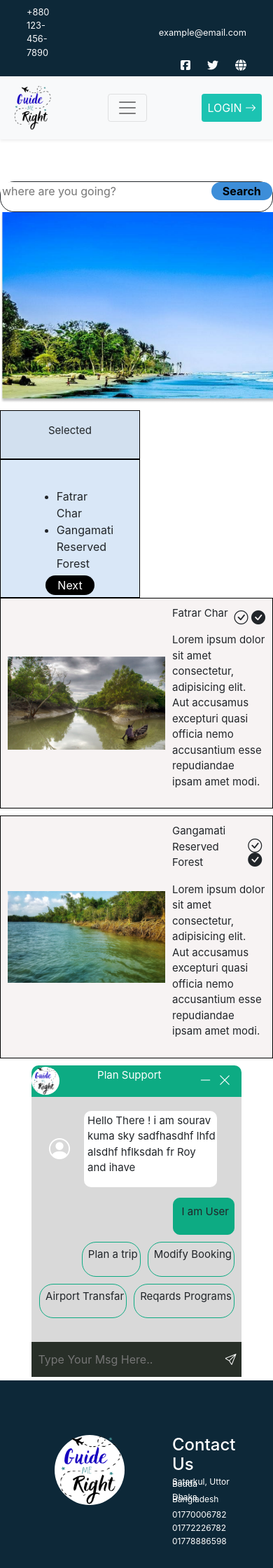
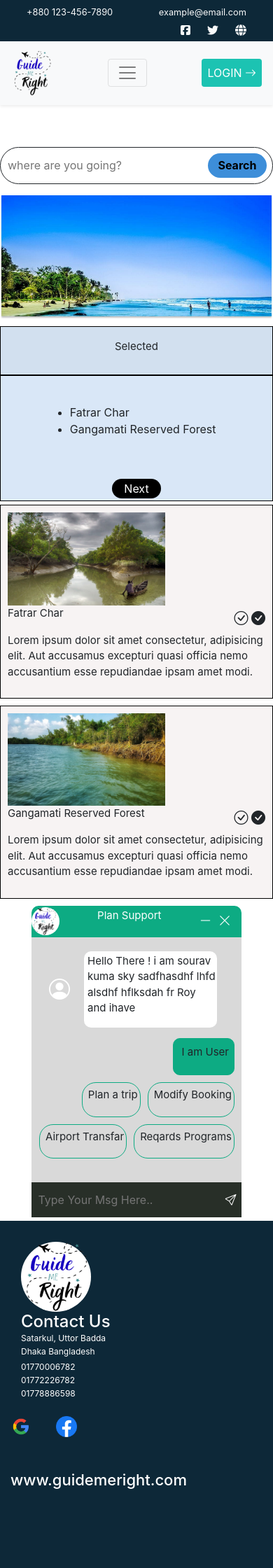
Before and after one commit to Rifat977/tripadvisor_frontend, a Django app: page /sub_place_chatbox in a window 390 px wide; the page is wider, and only the part inside the window is pictured. Shown: the top 2240 px of that part at 70% size. After the commit the page ends 2127 px from the top of that part, so only its background shows below. Run offline with Django 4.2, Linux system fonts and the light colour scheme; some libraries are stand-ins or nearby versions.

Commit message:
merge with frontend branch

```diff
--- a/static/css/home.css
+++ b/static/css/home.css
@@ -360,6 +360,7 @@ Guid me right section start */
   }
   .fotter {
     display: block;
+    width: 100%;
   }
 
   .left-fotter {
@@ -378,3 +379,12 @@ Guid me right section start */
     font-size: 22px;
   }
 }
+
+
+@media screen and (max-width: 444px) {
+
+
+  .left-fotter{
+    display: block;
+  }
+}
--- a/static/css/places.css
+++ b/static/css/places.css
@@ -31,7 +31,7 @@
 
 
 .src form input{
-    /* height: 35px; */
+    height: 35px;
     border-radius: 20px;
     border: none;
     outline:none;
@@ -115,6 +115,7 @@
 }
 .small-view-place{
     height: 220px;
+    width: 100%;
 }
 .small-view-place img{
     height: 220px;
--- a/static/css/select-sub-place.css
+++ b/static/css/select-sub-place.css
@@ -36,6 +36,7 @@ width: 530px;
     background-color: #186BCB29;
     width: 200px;
     height: 241px;
+    min-width: 200px;
 }
 .header-des{
     border-bottom: 2px solid black;
@@ -129,6 +130,7 @@ width: 530px;
         width: 60%;
     }
 
+
     }
 
     @media screen and (min-width: 1700px) {
@@ -156,6 +158,13 @@ width: 530px;
             }
 
 
+@media screen and (max-width: 1000px) {
+
+    .place{
+        display: block;
+    }
+}
+
 @media screen and (max-width: 770px) {
     .selected-place{
         width: 100%;
@@ -176,12 +185,20 @@ width: 530px;
      }
 
     .place-img{
+        width: 100%;
         margin-bottom: 10px;
     }
     .description{
         width: 100%;
     }
+    .sub-place{
+        display: block;
+    }
 
+    .selected-card{
+        width: 100%;
+        margin-bottom: 10px;
+    }
 
 
 }
--- a/static/css/select_sub_place_chat.css
+++ b/static/css/select_sub_place_chat.css
@@ -10,3 +10,29 @@
 
     margin-top: 0px;
 }
+
+@media screen and (max-width: 770px) {
+.selected-card{
+    margin: auto;
+    width: 100%;
+    margin-bottom: 5px;
+}
+}
+
+@media screen and (max-width: 1000px) {
+    .selected-card{
+        margin: auto;
+        width: 100%;
+        margin-bottom: 5px;
+    }
+    .place{
+        height: auto;
+    }
+    .place-img{
+        width: 100%;
+    }
+    .place-img img {
+        width: 100%;
+    }
+
+}
--- a/templates/base.html
+++ b/templates/base.html
@@ -27,13 +27,13 @@
         <div class="container">
             <div class="row p-2">
                 <div class="col-md-6 text-light small">
-                    <div class="d-flex align-items-center">
-                        <span style="margin-right: 150px;">+880 123-456-7890</span>
+                    <div class="d-flex align-items-center justify-content-between justify-content-md-start">
+                        <span class="mr-md-3">+880 123-456-7890</span>
                         <span>example@email.com</span>
                     </div>
                 </div>
                 <div class="col-md-6">
-                    <div class="d-flex justify-content-end">
+                    <div class="d-flex justify-content-end mt-2">
                         <a href="#" class="text-light mr-4"><i class="fa-brands fa-square-facebook"></i></a>
                         <a href="#" class="text-light mr-4"><i class="fab fa-twitter"></i></a>
                         <a href="#" class="text-light"><i class="fas fa-globe"></i></a>
@@ -86,12 +86,12 @@
 
     <section class="fotter">
 
-        <div class="left-fotter mx-5 my-5">
+        <div class="left-fotter mx-md-5 my-md-5">
             <div class="fotter-logo">
                 <img src="{% static './photos/logo.png' %}" alt="">
             </div>
 
-            <div class="fotter-info ml-5">
+            <div class="fotter-info">
                 <h1>Contact Us</h1>
                 <p>Satarkul, Uttor Badda</p>
                 <p>Dhaka Bangladesh</p>
@@ -102,8 +102,8 @@
             </div>
         </div>
 
-        <div class="right-fotter mx-5 my-5">
-            <div class="social">
+        <div class="right-fotter mx-md-5 my-md-5 h-auto">
+            <div class="social mb-5">
                 <img src="{% static './photos/google.png' %}" alt="">
                 <img src="{% static './photos/facebook.png' %}" alt="">
 
--- a/templates/places.html
+++ b/templates/places.html
@@ -15,10 +15,10 @@
 
         <div class="src-chat container-fluid">
 
-            <div class="src rounded-pill p-1">
-                <form action="#" class="mt-3 mx-md-2">
+            <div class="src rounded-pill p-2">
+                <form action="#" class="mx-md-2 mb-0">
                     <input type="text" placeholder="where are you going? " class="srcbar">
-                    <input type="submit" value="Search" class="srcbutton p-2 rounded-pill text-light">
+                    <input type="submit" value="Search" class="srcbutton  rounded-pill text-light">
                 </form>
 
             </div>
--- a/templates/select_sub_place_chat.html
+++ b/templates/select_sub_place_chat.html
@@ -19,10 +19,10 @@
 
     <section class="place-main">
 
-        <div class="src-chat">
+        <div class="src-chat mb-3">
 
-            <div class="src">
-                <form action="#">
+            <div class="src rounded-pill p-2  ">
+                <form action="#" class="mb-0">
                     <input type="text" placeholder="where are you going? " class="srcbar">
                     <input type="submit" value="Search" class="srcbutton">
 
@@ -43,7 +43,7 @@
 
             <div class="row">
 
-                <div class="col-md-8 col-sm-2">
+                <div class="col-md-12 col-sm-12 col-xs-12 col-lg-8">
 
                     <div class="place">
                         <div class="place-img">
@@ -129,7 +129,7 @@
 
                 </div>
 
-                <div class="col-md-4">
+                <div class="col-md-12 col-sm-12 col-xs-12 col-lg-4">
 
 
                     <div class="chatbox">
```
Also changed, not shown: templates/place_chat.html (+5 -5 lines), templates/select-sub-place.html (+6 -6 lines), templates/select_place.html (+5 -5 lines).
